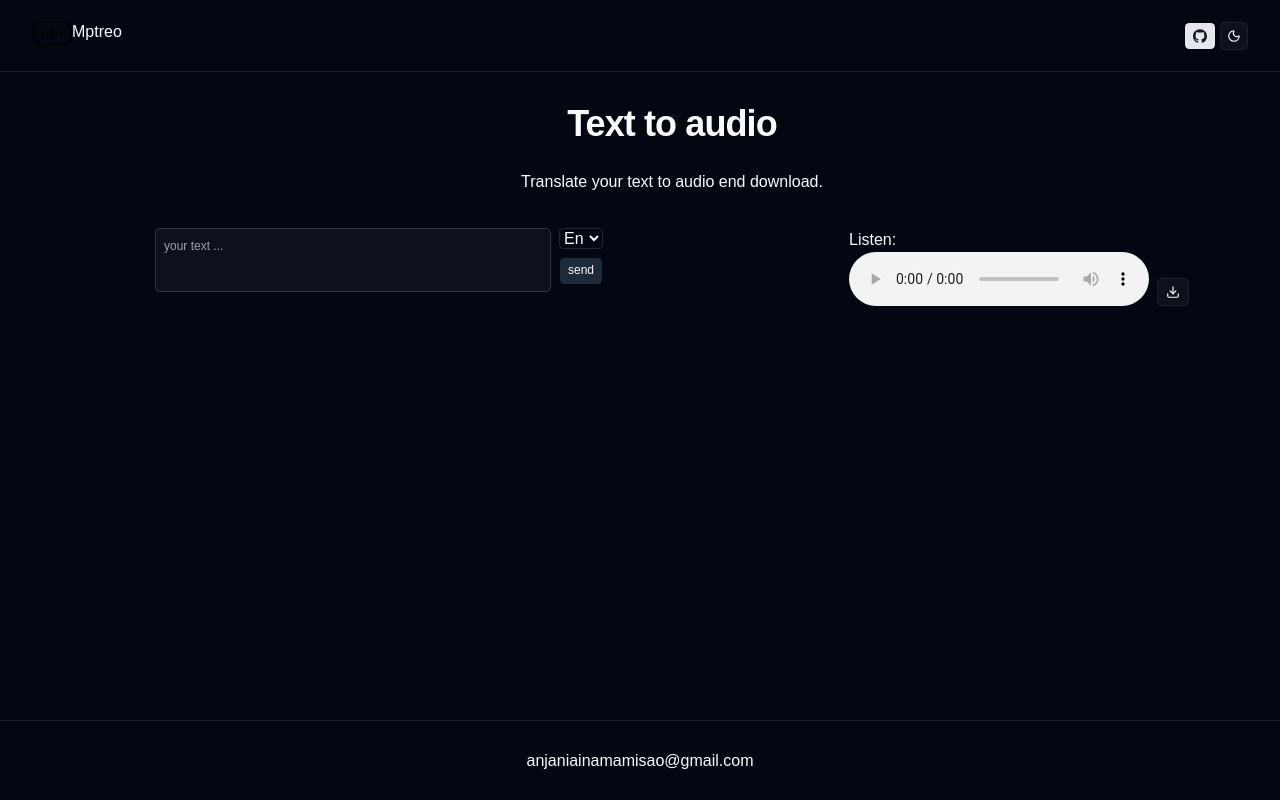
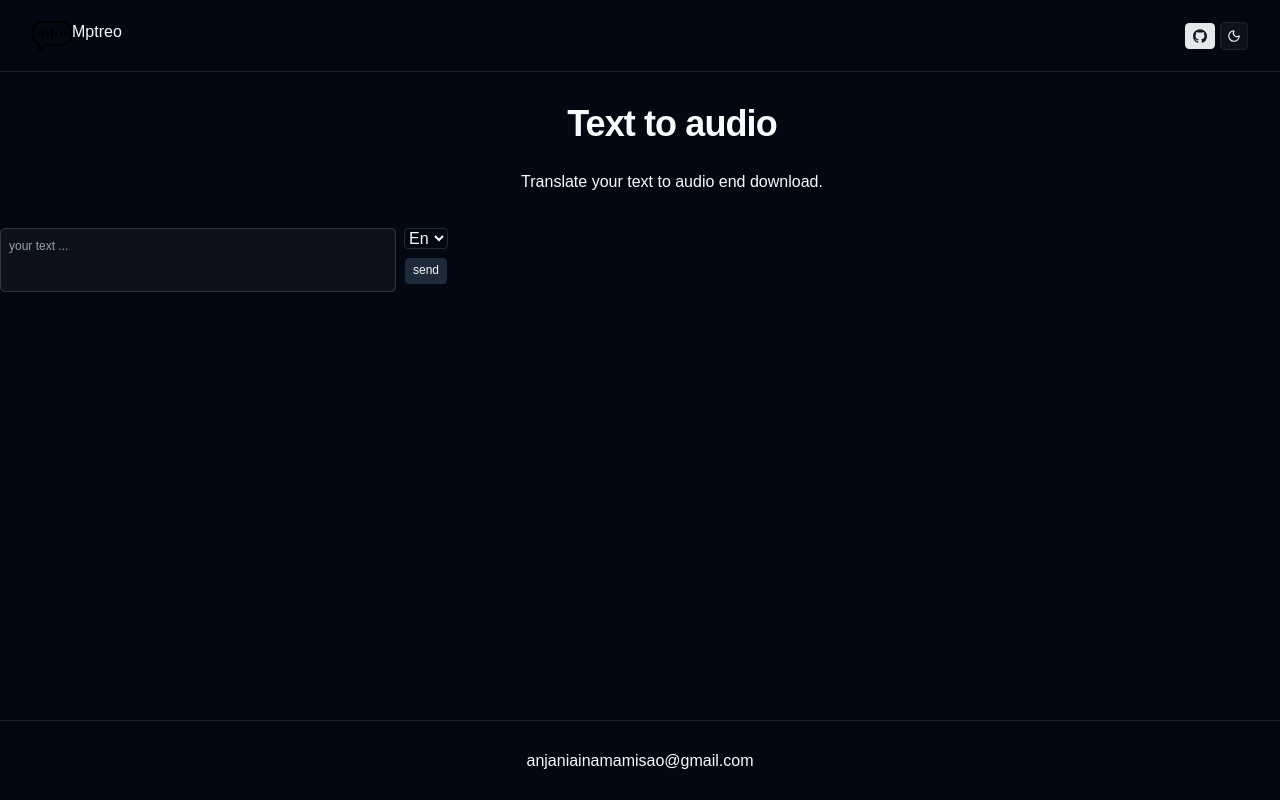
Before and after one commit to 97mams/generateAudio, a React (Vite) app in the folder frontend/: page / in a window 1280 px wide. Shown: the top 800 px of the page. Built offline with nearby package versions, Linux system fonts and the light colour scheme.

Commit message:
refactor: clean up SectionForm component by removing unused code and comments

```diff
--- a/frontend/src/components/sectionForm.tsx
+++ b/frontend/src/components/sectionForm.tsx
@@ -1,13 +1,11 @@
-import { DownloadIcon } from "lucide-react";
-import { useState } from "react";
 import { Button } from "./ui/button";
 import { Textarea } from "./ui/textarea";
 
 export function SectionForm() {
-  const [isPending, setIsPending] = useState<boolean>(false);
+  // const [isPending, setIsPending] = useState<boolean>(false);
 
   async function audio(formData: FormData) {
-    const r = await fetch("http://localhost:3333/api/audio", {
+    await fetch("http://localhost:3333/api/audio", {
       method: "POST",
       headers: { "content-type": "application/json" },
       body: JSON.stringify({
@@ -15,15 +13,14 @@ export function SectionForm() {
         language: formData.get("language"),
       }),
     });
-
-    const status = await r.status;
-    if (status) {
-      setIsPending(true);
-    }
+    //
+    // const status = await r.status;
+    // if (status) {
+    //   setIsPending(true);
+    // }
   }
 
   return (
-    <div className="w-full flex items-star justify-around m-8">
     <div className="w-md">
       <form action={audio}>
         <div className="w-full flex gap-2">
@@ -37,23 +34,11 @@ export function SectionForm() {
               <option value="fr">Fr</option>
             </select>
             <Button type="submit" variant={"secondary"}>
-                {isPending ? "Sending..." : "send"}
+              {/* {isPending ? "Sending..." : "send"} */}send
             </Button>
           </div>
         </div>
       </form>
     </div>
-      <div>
-        <div className="flex items-end gap-2">
-          <figure>
-            <figcaption>Listen:</figcaption>
-            <audio controls src=""></audio>
-          </figure>
-          <Button variant={"outline"}>
-            <DownloadIcon />
-          </Button>
-        </div>
-      </div>
-    </div>
   );
 }
```
Lines whose indentation alone changed are shown as unchanged.
